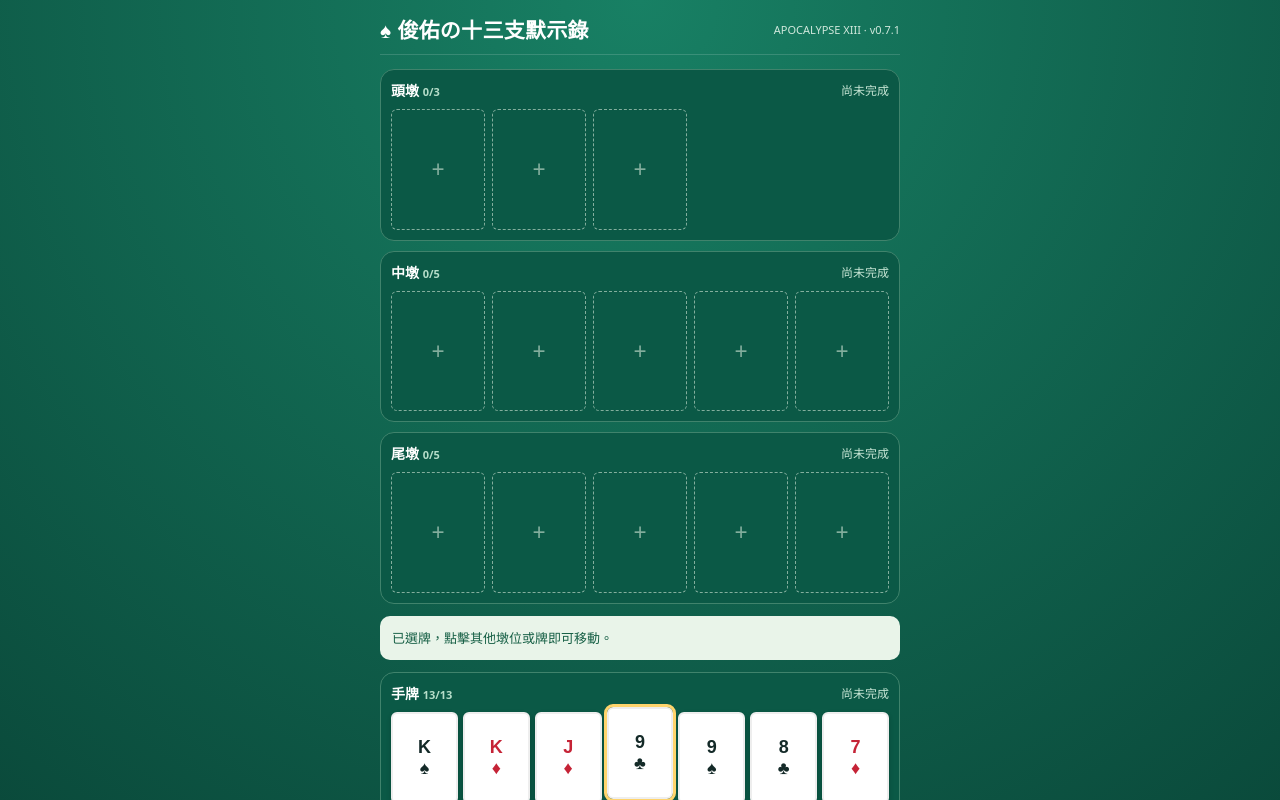
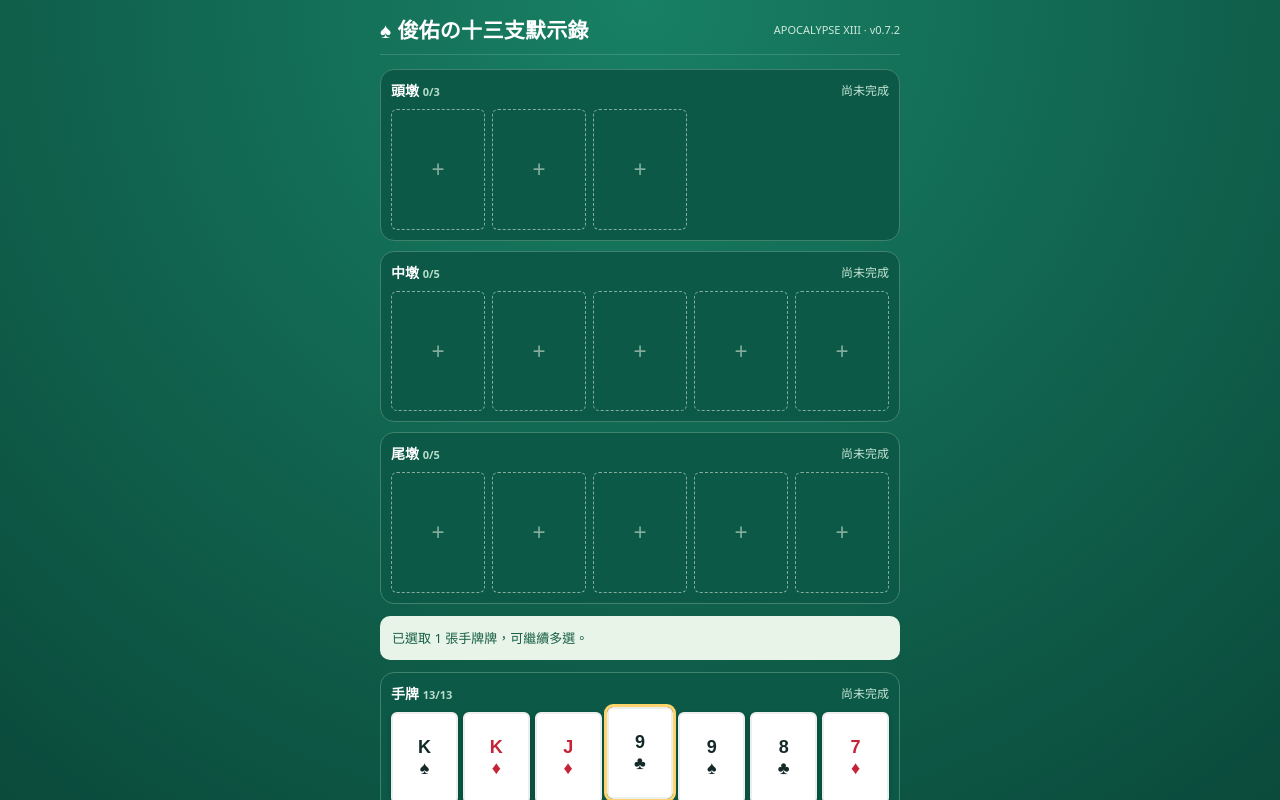
Before and after one commit to yoyobaby1202/apocalypse-xiii, a React (Vite) app: page / in a window 1280 px wide. Both pictures are taken after a click on the element 640 px from the left and 792 px from the top of the page. Shown: the top 800 px of the page. Built offline with nearby package versions, Linux system fonts and the light colour scheme.

Commit message:
Update main.tsx

```diff
--- a/src/main.tsx
+++ b/src/main.tsx
@@ -36,29 +36,35 @@ function evaluate(cards:Card[]):Score | null {
   return {category,tie,name};
 }
 function compare(a:Score,b:Score){if(a.category!==b.category)return a.category-b.category;for(let i=0;i<Math.max(a.tie.length,b.tie.length);i++){const d=(a.tie[i]||0)-(b.tie[i]||0);if(d)return d;}return 0;}
-type Metrics = { rates: number[]; expected: number; shootRate: number; shotRate: number };
-type Suggestion = {mode?:"normal"|"deep"; legalCount?:number; finalists?:number; pilotSamples?:number; hands:Hands; front:Score; middle:Score; back:Score; value:number; expected:number; rates:number[]; shootRate:number; shotRate:number; samples:number; elapsedMs:number; player?: (Metrics & {valid:boolean;error?:string}) | null};
+type Metrics = { rates: number[]; expected: number; expectedNoShoot: number; shootRate: number; shotRate: number };
+type Suggestion = {alternative?: Suggestion; mode?:"normal"|"deep"; legalCount?:number; finalists?:number; pilotSamples?:number; hands:Hands; front:Score; middle:Score; back:Score; value:number; expected:number; rates:number[]; shootRate:number; shotRate:number; samples:number; elapsedMs:number; player?: (Metrics & {valid:boolean;error?:string}) | null};
 function cardText(cards:Card[]){return cards.map(c=>`${names[c.rank]||c.rank}${c.suit}`).join('  ');}
 function App(){
   const [hands,setHands]=useState<Hands>(deal);
   const [suggestion,setSuggestion]=useState<Suggestion|null>(null);
   const [busy,setBusy]=useState(false);
-  const [selected,setSelected]=useState<{zone:Zone;id:string}|null>(null);
+  const [selected,setSelected]=useState<{zone:Zone;ids:string[]}|null>(null);
   const [message,setMessage]=useState('先點選一張牌，再點選要放入的墩位。');
-  const move=(from:Zone,id:string,to:Zone)=>{
-    if(from===to){setSelected(null);return;}
-    if(hands[to].length>=caps[to]){setMessage(`${labels[to]}已滿，請先移出其他牌。`);return;}
-    const card=hands[from].find(c=>c.id===id);if(!card)return;
+  const move=(from:Zone,ids:string[],to:Zone)=>{
+    if(from===to)return;
+    const cards=hands[from].filter(c=>ids.includes(c.id));
+    if(!cards.length)return;
+    if(hands[to].length+cards.length>caps[to]){
+      setMessage(`${labels[to]}只剩 ${caps[to]-hands[to].length} 個位置，已選 ${cards.length} 張，請減少選取。`);return;
+    }
     setSuggestion(null);
-    setHands(prev=>({...prev,[from]:prev[from].filter(c=>c.id!==id),[to]:[...prev[to],card]}));
-    setSelected(null);setMessage(`已將 ${names[card.rank]||card.rank}${card.suit} 放入${labels[to]}。`);
+    setHands(prev=>({...prev,[from]:prev[from].filter(c=>!ids.includes(c.id)),[to]:[...prev[to],...cards]}));
+    setSelected(null);setMessage(`已將 ${cards.length} 張牌移到${labels[to]}。`);
   };
   const tapCard=(zone:Zone,id:string)=>{
-    if(selected?.zone===zone && selected.id===id){setSelected(null);setMessage('已取消選牌。');return;}
-    if(selected && selected.zone!==zone){move(selected.zone,selected.id,zone);return;}
-    setSelected({zone,id});setMessage('已選牌，點擊其他墩位或牌即可移動。');
+    setSelected(prev=>{
+      if(!prev || prev.zone!==zone){setMessage(`已選取 1 張${labels[zone]}牌，可繼續多選。`);return {zone,ids:[id]};}
+      const ids=prev.ids.includes(id)?prev.ids.filter(x=>x!==id):[...prev.ids,id];
+      setMessage(ids.length?`已選取 ${ids.length} 張牌，按墩位按鈕即可一起移動。`:'已取消選牌。');
+      return ids.length?{zone,ids}:null;
+    });
   };
-  const tapZone=(zone:Zone)=>{if(selected)move(selected.zone,selected.id,zone);};
+  const tapZone=(zone:Zone)=>{if(selected)move(selected.zone,selected.ids,zone);};
   const reset=()=>{workerRef.current?.terminate();workerRef.current=null;setBusy(false);setSuggestion(null);setHands(deal());setSelected(null);setMessage('已重新發牌。');};
   const clear=()=>{workerRef.current?.terminate();workerRef.current=null;setBusy(false);setSuggestion(null);setHands(prev=>({pool:[...prev.pool,...prev.front,...prev.middle,...prev.back].sort((a,b)=>b.rank-a.rank),front:[],middle:[],back:[]}));setSelected(null);setMessage('已清空排牌。');};
   const verify=()=>{
@@ -96,73 +102,53 @@ function App(){
     worker.onerror=()=>{if(workerRef.current!==worker)return;finish();setMessage('分析程式發生錯誤，請重新整理網頁後再試。');};
     worker.postMessage({cards:all,player:complete?hands:null,mode});
   };
-  const useSuggestion=()=>{
-    if(!suggestion)return;
-    setHands(suggestion.hands);setSelected(null);setMessage('已套用建議排法，請按「確認排牌」驗證。');
+  const useSuggestion=(choice:Suggestion)=>{
+    setHands(choice.hands);setSelected(null);setMessage('已套用建議排法，請按「確認排牌」驗證。');
   };
   const renderZone=(zone:Zone)=>{
     const score=evaluate(hands[zone]);
     return <section className="zone" onClick={()=>tapZone(zone)} key={zone}>
       <header><strong>{labels[zone]} <small>{hands[zone].length}/{caps[zone]}</small></strong><span>{score?.name||'尚未完成'}</span></header>
-      <div className={`cards ${zone==='pool'?'pool-cards':'zone-cards'}`}>{hands[zone].map(card=><button type="button" key={card.id} className={`playing-card ${card.suit==='♥'||card.suit==='♦'?'red':''} ${selected?.id===card.id?'selected':''}`} onClick={e=>{e.stopPropagation();tapCard(zone,card.id);}} aria-label={`${names[card.rank]||card.rank}${card.suit}`}><span>{names[card.rank]||card.rank}</span><span>{card.suit}</span></button>)}{Array.from({length:Math.max(0,caps[zone]-hands[zone].length)},(_,i)=><div className="empty" key={i}>+</div>)}</div>
+      <div className={`cards ${zone==='pool'?'pool-cards':'zone-cards'}`}>{hands[zone].map(card=><button type="button" key={card.id} className={`playing-card ${card.suit==='♥'||card.suit==='♦'?'red':''} ${selected?.zone===zone&&selected.ids.includes(card.id)?'selected':''}`} onClick={e=>{e.stopPropagation();tapCard(zone,card.id);}} aria-label={`${names[card.rank]||card.rank}${card.suit}`}><span>{names[card.rank]||card.rank}</span><span>{card.suit}</span></button>)}{Array.from({length:Math.max(0,caps[zone]-hands[zone].length)},(_,i)=><div className="empty" key={i}>+</div>)}</div>
     </section>;
   };
-  return <main><div className="app"><div className="title"><h1>♠ 俊佑の十三支默示錄</h1><span>APOCALYPSE XIII · v0.7.1</span></div>
+  return <main><div className="app"><div className="title"><h1>♠ 俊佑の十三支默示錄</h1><span>APOCALYPSE XIII · v0.7.2</span></div>
     {renderZone('front')}{renderZone('middle')}{renderZone('back')}
     <div className="notice" role="status">{message}</div>
     {renderZone('pool')}
     <div className="touch-controls" aria-label="觸控移牌操作">
-      <strong>{selected ? `已選擇 ${labels[selected.zone]}的 ${names[hands[selected.zone].find(c=>c.id===selected.id)?.rank||0]||hands[selected.zone].find(c=>c.id===selected.id)?.rank}${hands[selected.zone].find(c=>c.id===selected.id)?.suit}` : '① 點選上方任一張牌，② 點下方目標區域'}</strong>
-      <div className="touch-targets">{(['front','middle','back','pool'] as const).map(zone=><button key={zone} type="button" disabled={!selected || selected.zone===zone || hands[zone].length>=caps[zone]} onClick={()=>tapZone(zone)}>{zone==='pool'?'↩ 返回手牌':`→ ${labels[zone]} ${hands[zone].length}/${caps[zone]}`}</button>)}</div>
-      {selected&&<button type="button" className="cancel-selection" onClick={()=>setSelected(null)}>取消選取</button>}
+      <strong>{selected ? `已選 ${labels[selected.zone]} ${selected.ids.length} 張（可繼續點牌多選）` : '① 可連續選多張牌，② 按目標墩位一次移動'}</strong>
+      <div className="touch-targets">{(['front','middle','back','pool'] as const).map(zone=><button key={zone} type="button" disabled={!selected || selected.zone===zone || hands[zone].length+(selected?.ids.length||0)>caps[zone]} onClick={()=>tapZone(zone)}>{zone==='pool'?'↩ 返回手牌':`→ ${labels[zone]} ${hands[zone].length}/${caps[zone]}`}</button>)}</div>
+      {selected&&<button type="button" className="cancel-selection" onClick={()=>setSelected(null)}>取消選取（{selected.ids.length} 張）</button>}
     </div>
     <div className="actions"><button onClick={reset}>重新發牌</button><button onClick={clear}>清空排牌</button><button className="primary" onClick={verify}>確認排牌</button></div>
     <button className="deep-button" onClick={analyze} disabled={busy || hands.front.length!==3 || hands.middle.length!==5 || hands.back.length!==5}>{busy?'🔍 AI 深度分析中…':'🔍 AI分析建議排法'}</button>
     <p className="deep-help">請先排滿頭墩 3 張、中墩 5 張、尾墩 5 張，才能使用 AI分析建議排法。系統遍歷合法排法並分階段篩選，以 3,000 次對手比較評估候選；結果不保證是真實對戰的絕對最佳解。</p>
-    {suggestion&&<section className="advice" aria-label="建議排法">
-      <h2>⚔️ AI分析建議排法</h2>
-      <p>{`AI 深度搜尋遍歷 ${suggestion.legalCount?.toLocaleString()??'所有'} 種合法排法，先用 ${suggestion.pilotSamples} 次對手比較初篩，選出 ${suggestion.finalists} 種候選，再與 ${suggestion.samples} 次模擬對手比較。`}這是練習用估算，不代表真實勝率。</p>
-      {suggestion.player?.valid && (['front','middle','back'] as const).every(zone => suggestion.hands[zone].map(c=>c.id).sort().join(',') === hands[zone].map(c=>c.id).sort().join(',')) && <div className="same-alert">🎉 你的排牌與 AI 建議完全一致！這是深度搜尋的最佳入選排法，但不代表絕對最佳解。</div>}
-      {(['front','middle','back'] as const).map(zone=><div className="advice-row" key={zone}>
-        <strong>{labels[zone]}（{zone==='front'?suggestion.front.name:zone==='middle'?suggestion.middle.name:suggestion.back.name}）</strong>
-        <span>{cardText(suggestion.hands[zone])}</span>
+    {suggestion&&<section className="advice" aria-label="雙 AI 建議排法">
+      <h2>⚔️ 雙 AI 分析建議</h2>
+      <p>同一批 {suggestion.samples} 次模擬對手，分別搜尋「包含打槍」與「不包含打槍」的高分排法。共檢查 {suggestion.legalCount?.toLocaleString()??'多種'} 種合法排法；候選初篩為近似搜尋，不保證全域最佳。</p>
+      {([suggestion,suggestion.alternative].filter(Boolean) as Suggestion[]).map((choice,i)=><div className="ai-choice" key={i}>
+        <h3>{i===0?'🅰️ AI A｜包含打槍':'🅱️ AI B｜不包含打槍'}</h3>
+        <p>{i===0?'三墩全贏 +6、全輸 −6':'三墩全贏 +3、全輸 −3'}；其他每墩勝 +1、輸 −1、平 0。</p>
+        {(['front','middle','back'] as const).map(zone=><div className="advice-row" key={zone}><strong>{labels[zone]}（{zone==='front'?choice.front.name:zone==='middle'?choice.middle.name:choice.back.name}）</strong><span>{cardText(choice.hands[zone])}</span></div>)}
+        <div className="compare-summary">
+          <div><small>含打槍預期得分</small><strong>{choice.expected>=0?'+':''}{choice.expected.toFixed(2)}</strong></div>
+          <div><small>不含打槍預期得分</small><strong>{choice.expectedNoShoot>=0?'+':''}{choice.expectedNoShoot.toFixed(2)}</strong></div>
+        </div>
+        <p>各墩勝率：頭 {(choice.rates[0]*100).toFixed(1)}%／中 {(choice.rates[1]*100).toFixed(1)}%／尾 {(choice.rates[2]*100).toFixed(1)}%</p>
+        <p>打槍率 {(choice.shootRate*100).toFixed(1)}% · 被打槍率 {(choice.shotRate*100).toFixed(1)}%</p>
+        {choice.player?.valid&&<div className="player-comparison">
+          <strong>你的排法（相同對手比較）</strong>
+          <p>含打槍 {choice.player.expected.toFixed(2)} 分／不含打槍 {choice.player.expectedNoShoot.toFixed(2)} 分</p>
+          <p>本 AI 相對你的改善：{((i===0?choice.expected:choice.expectedNoShoot)-(i===0?choice.player.expected:choice.player.expectedNoShoot)).toFixed(2)} 分／對手</p>
+        </div>}
+        <button className="apply" onClick={()=>useSuggestion(choice)}>套用 AI {i===0?'A（含打槍）':'B（不含打槍）'} 排法</button>
       </div>)}
-      <div className="comparison">
-        <h3>⚔ 玩家 VS AI · 模擬對戰</h3>
-        <p>同一批 {suggestion.samples} 名模擬對手，兩種排法公平比較（勝率含半個平手）。</p>
-        {suggestion.player?.valid ? (
-          <>
-            <div className="compare-head"><span>墩位</span><span>你的排法</span><span>AI 建議</span></div>
-            {(['front','middle','back'] as const).map((zone,i)=><div className="compare-row" key={zone}>
-              <strong>{labels[zone]}</strong>
-              <span>{(suggestion.player!.rates[i]*100).toFixed(1)}%</span>
-              <span>{(suggestion.rates[i]*100).toFixed(1)}%</span>
-            </div>)}
-            <div className="compare-summary">
-              <div><small>你的預期得分（含打槍）</small><strong>{suggestion.player.expected>=0?'+':''}{suggestion.player.expected.toFixed(2)}</strong></div>
-              <div><small>AI 預期得分（含打槍）</small><strong>{suggestion.expected>=0?'+':''}{suggestion.expected.toFixed(2)}</strong></div>
-            </div>
-            <p>AI 相對改善：{(suggestion.expected-suggestion.player.expected).toFixed(2)} 分／對手</p>
-            <div className="compare-head"><span>打槍統計</span><span>你的排法</span><span>AI 建議</span></div>
-            <div className="compare-row"><strong>打槍率</strong><span>{(suggestion.player.shootRate*100).toFixed(1)}%</span><span>{(suggestion.shootRate*100).toFixed(1)}%</span></div>
-            <div className="compare-row"><strong>被打槍率</strong><span>{(suggestion.player.shotRate*100).toFixed(1)}%</span><span>{(suggestion.shotRate*100).toFixed(1)}%</span></div>
-          </>
-        ) : (
-          <p className="compare-note">{suggestion.player?.error || '請先完成頭墩 3 張、中墩 5 張、尾墩 5 張，再按分析，即可比較你的排法與 AI。'}</p>
-        )}
-        {!suggestion.player?.valid && <p>AI 打槍率 {(suggestion.shootRate*100).toFixed(1)}% · 被打槍率 {(suggestion.shotRate*100).toFixed(1)}%</p>}
-        <div className="compare-head"><span>AI 各墩</span><span>估計勝率</span><span></span></div>
-        {(['front','middle','back'] as const).map((zone,i)=><div key={zone} className="rate-row">
-          <span>{labels[zone]} {(suggestion.rates[i]*100).toFixed(1)}%</span>
-          <div className="rate-track"><div style={{width:`${suggestion.rates[i]*100}%`}} /></div>
-        </div>)}
-        <p>模擬比較 {suggestion.samples} 次 · 耗時 {(suggestion.elapsedMs/1000).toFixed(2)} 秒</p>
-        <small>每墩勝 +1、負 −1、平 0；三墩全贏 +6、全輸 −6（打槍雙倍）；不含全壘打及特殊牌型。AI 採用分階段搜尋，模擬結果不是實際勝率或絕對最佳解。</small>
-      </div>
-      <button className="apply" onClick={useSuggestion}>套用建議排法</button>
+      {suggestion.player&&!suggestion.player.valid&&<p>{suggestion.player.error}</p>}
+      <p>模擬比較 {suggestion.samples} 次 · 耗時 {(suggestion.elapsedMs/1000).toFixed(2)} 秒。兩套使用相同模擬對手；對手為簡化模型，不代表實戰保證勝率。</p>
     </section>}
     <div className="rules-entry"><a href="/rules.html" target="_blank" rel="noopener noreferrer">📖 十三支遊戲規則與新手教學 ↗</a><p>新手也能快速上手：排牌、牌型大小、倒水與打槍計分。</p></div>
-    <p className="hint">玩法：點選一張牌，再按頭墩／中墩／尾墩；要取回牌就點已排的牌，再按返回手牌。點已選牌可取消；點同一區其他牌可改選。本版提供牌型檢查、AI 深度分析與每墩勝負估算。打槍雙倍已納入 AI 模擬預期得分；暫不支援特殊牌及全壘打。</p>
+    <p className="hint">玩法：同一區域可連續點選多張牌，再按頭墩／中墩／尾墩一次放入；取回時也能多選並按返回手牌。再點已選牌可取消選取；切換區域會重新選牌。本版提供牌型檢查、AI 深度分析與每墩勝負估算。打槍雙倍已納入 AI 模擬預期得分；暫不支援特殊牌及全壘打。</p>
   </div></main>;
 }
 
```
